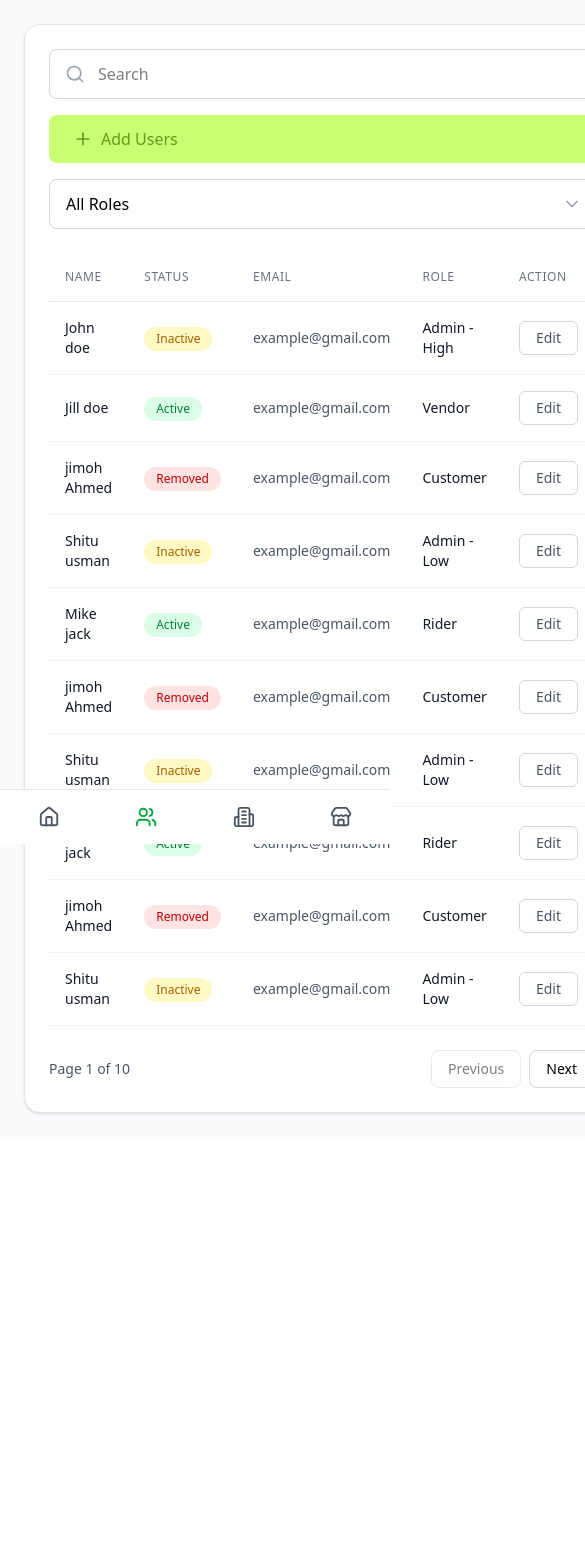
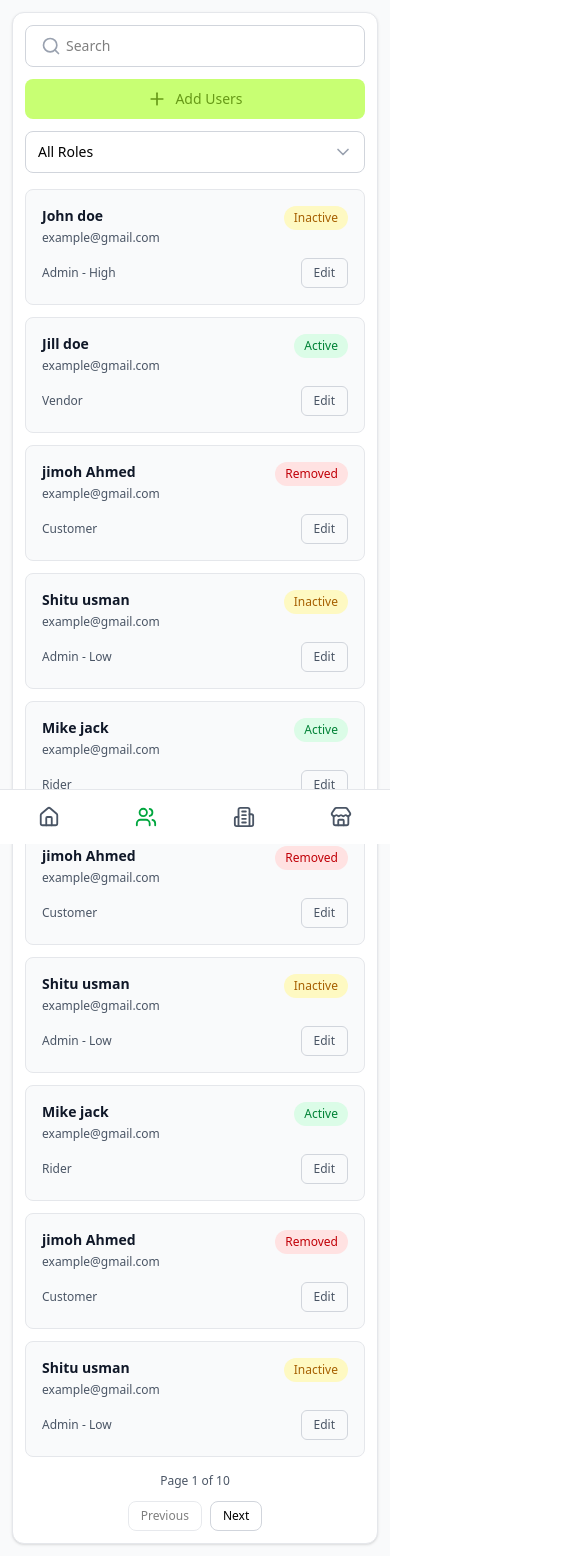
Before and after one commit to orderSwiftly/swiftly-admin, a Next.js app: page /dashboard/all-users in a window 390 px wide. Shown: the top 1568 px of the page, 585 px wide, since content can reach past the window. Before the commit the page ends 1197 px from the top, so only its background shows below. Built offline with nearby package versions, Linux system fonts and the light colour scheme; a web font is replaced by a local one.

Commit message:
feat: enhance dashboard and user page styling for improved layout and responsiveness

```diff
--- a/src/app/dashboard/all-users/page.tsx
+++ b/src/app/dashboard/all-users/page.tsx
@@ -205,10 +205,10 @@ export default function AllUsersPage() {
   };
 
   return (
-    <main className="min-h-screen bg-gray-50 p-6">
+    <main className="min-h-screen bg-gray-50 p-3 sm:p-4 md:p-6">
       <div className="max-w-7xl mx-auto">
-        <div className="bg-white rounded-2xl shadow-sm border border-gray-200 p-6">
-          <div className="flex flex-col md:flex-row gap-4 mb-6">
+        <div className="bg-white rounded-xl sm:rounded-2xl shadow-sm border border-gray-200 p-3 sm:p-4 md:p-6">
+          <div className="flex flex-col sm:flex-row gap-3 sm:gap-4 mb-4 sm:mb-6">
             <div className="flex-1 relative">
               <Search
                 className="absolute left-4 top-1/2 -translate-y-1/2 text-gray-400"
@@ -219,23 +219,23 @@ export default function AllUsersPage() {
                 placeholder="Search"
                 value={searchQuery}
                 onChange={(e) => setSearchQuery(e.target.value)}
-                className="w-full pl-12 pr-4 py-3 border border-gray-300 rounded-lg focus:outline-none focus:ring-2 focus:ring-green-500 focus:border-transparent cursor-pointer"
+                className="w-full pl-10 sm:pl-12 pr-4 py-2.5 sm:py-3 text-sm sm:text-base border border-gray-300 rounded-lg focus:outline-none focus:ring-2 focus:ring-green-500 focus:border-transparent cursor-pointer"
               />
             </div>
 
             <button
               onClick={() => setIsAddModalOpen(true)}
-              className="flex items-center gap-2 px-6 py-3 bg-[#C8FF73] text-[#669917] rounded-lg font-medium hover:bg-[#A6D94A] transition-colors cursor-pointer"
+              className="flex items-center justify-center gap-2 px-4 sm:px-6 py-2.5 sm:py-3 text-sm sm:text-base bg-[#C8FF73] text-[#669917] rounded-lg font-medium hover:bg-[#A6D94A] transition-colors cursor-pointer whitespace-nowrap"
             >
               <Plus size={20} />
               Add Users
             </button>
 
-            <div className="relative min-w-[140px]">
+            <div className="relative min-w-[120px] sm:min-w-[140px]">
               <select
                 value={roleFilter}
                 onChange={(e) => setRoleFilter(e.target.value)}
-                className="w-full appearance-none px-4 py-3 border border-gray-300 rounded-lg bg-white focus:outline-none focus:ring-2 focus:ring-green-500 focus:border-transparent"
+                className="w-full appearance-none px-3 sm:px-4 py-2.5 sm:py-3 text-sm sm:text-base border border-gray-300 rounded-lg bg-white focus:outline-none focus:ring-2 focus:ring-green-500 focus:border-transparent cursor-pointer"
               >
                 <option>All Roles</option>
                 <option>Admin - High</option>
@@ -251,7 +251,7 @@ export default function AllUsersPage() {
             </div>
           </div>
 
-          <div className="overflow-x-auto">
+          <div className="hidden md:block overflow-x-auto">
             <table className="w-full">
               <thead>
                 <tr className="border-b border-gray-200">
@@ -310,15 +310,49 @@ export default function AllUsersPage() {
             </table>
           </div>
 
-          <div className="flex items-center justify-between mt-6">
-            <span className="text-sm text-gray-600">
+          <div className="md:hidden space-y-3">
+            {filteredUsers.map((user) => (
+              <div
+                key={user.id}
+                className="bg-gray-50 rounded-lg p-4 border border-gray-200"
+              >
+                <div className="flex items-start justify-between mb-3">
+                  <div className="flex-1">
+                    <h3 className="font-semibold text-gray-900 text-sm mb-1">
+                      {user.name}
+                    </h3>
+                    <p className="text-xs text-gray-600">{user.email}</p>
+                  </div>
+                  <span
+                    className={`inline-flex px-2.5 py-1 rounded-full text-xs font-medium ${getStatusBadgeClass(
+                      user.status,
+                    )}`}
+                  >
+                    {user.status}
+                  </span>
+                </div>
+                <div className="flex items-center justify-between">
+                  <span className="text-xs text-gray-600">{user.role}</span>
+                  <button
+                    onClick={() => handleEditUser(user)}
+                    className="px-3 py-1.5 text-xs text-gray-600 border border-gray-300 rounded-md hover:bg-gray-50 transition-colors cursor-pointer"
+                  >
+                    Edit
+                  </button>
+                </div>
+              </div>
+            ))}
+          </div>
+
+          <div className="flex flex-col sm:flex-row items-center justify-between gap-3 sm:gap-0 mt-4 sm:mt-6">
+            <span className="text-xs sm:text-sm text-gray-600">
               Page {currentPage} of {totalPages}
             </span>
             <div className="flex gap-2">
               <button
                 onClick={() => setCurrentPage(Math.max(1, currentPage - 1))}
                 disabled={currentPage === 1}
-                className="px-4 py-2 text-sm border border-gray-300 rounded-lg hover:bg-gray-50 disabled:opacity-50 disabled:cursor-not-allowed transition-colors"
+                className="px-3 sm:px-4 py-1.5 sm:py-2 text-xs sm:text-sm border border-gray-300 rounded-lg hover:bg-gray-50 disabled:opacity-50 disabled:cursor-not-allowed transition-colors cursor-pointer"
               >
                 Previous
               </button>
@@ -327,7 +361,7 @@ export default function AllUsersPage() {
                   setCurrentPage(Math.min(totalPages, currentPage + 1))
                 }
                 disabled={currentPage === totalPages}
-                className="px-4 py-2 text-sm border border-gray-300 rounded-lg hover:bg-gray-50 disabled:opacity-50 disabled:cursor-not-allowed transition-colors"
+                className="px-3 sm:px-4 py-1.5 sm:py-2 text-xs sm:text-sm border border-gray-300 rounded-lg hover:bg-gray-50 disabled:opacity-50 disabled:cursor-not-allowed transition-colors cursor-pointer"
               >
                 Next
               </button>
--- a/src/app/dashboard/page.tsx
+++ b/src/app/dashboard/page.tsx
@@ -50,8 +50,8 @@ export default function DashboardHome() {
   }
 
   return (
-    <div className="min-h-screen bg-gray-50 p-6">
-      <div className="max-w-7xl mx-auto space-y-6">
+    <div className="min-h-screen bg-gray-50 p-3 sm:p-4 md:p-6">
+      <div className="max-w-7xl mx-auto space-y-4 md:space-y-6">
         <MonthlyChart data={monthlyData} paymentMethods={paymentMethods} />
 
         <div className="grid grid-cols-1 md:grid-cols-3 gap-6">
--- a/src/components/dashboard/monthly-chart.tsx
+++ b/src/components/dashboard/monthly-chart.tsx
@@ -24,13 +24,13 @@ interface MonthlyChartProps {
 
 export function MonthlyChart({ data, paymentMethods }: MonthlyChartProps) {
   return (
-    <div className="bg-white rounded-xl p-8 shadow-sm border border-gray-200">
-      <div className="flex items-start justify-between mb-8">
+    <div className="bg-white rounded-xl p-4 sm:p-6 md:p-8 shadow-sm border border-gray-200">
+      <div className="flex items-start justify-between mb-4 md:mb-8">
         <div>
-          <h2 className="text-2xl font-bold text-gray-900 mb-1">
+          <h2 className="text-lg sm:text-xl md:text-2xl font-bold text-gray-900 mb-1">
             Swiftly Metrics
           </h2>
-          <p className="text-sm text-gray-500">
+          <p className="text-xs sm:text-sm text-gray-500">
             Your current sales summary and activity.
           </p>
         </div>
@@ -43,7 +43,7 @@ export function MonthlyChart({ data, paymentMethods }: MonthlyChartProps) {
         </button>
       </div>
 
-      <div className="grid grid-cols-3 gap-12 mb-8">
+      <div className="grid grid-cols-1 sm:grid-cols-3 gap-4 sm:gap-8 md:gap-12 mb-4 md:mb-8">
         <PaymentMethodCard
           method="Transfer"
           percentage={paymentMethods.transfer}
@@ -61,7 +61,11 @@ export function MonthlyChart({ data, paymentMethods }: MonthlyChartProps) {
         />
       </div>
 
-      <ResponsiveContainer width="100%" height={400}>
+      <ResponsiveContainer
+        width="100%"
+        height={300}
+        className="sm:h-[350px] md:h-[400px]"
+      >
         <BarChart
           data={data}
           margin={{ top: 20, right: 30, left: 20, bottom: 5 }}
```
